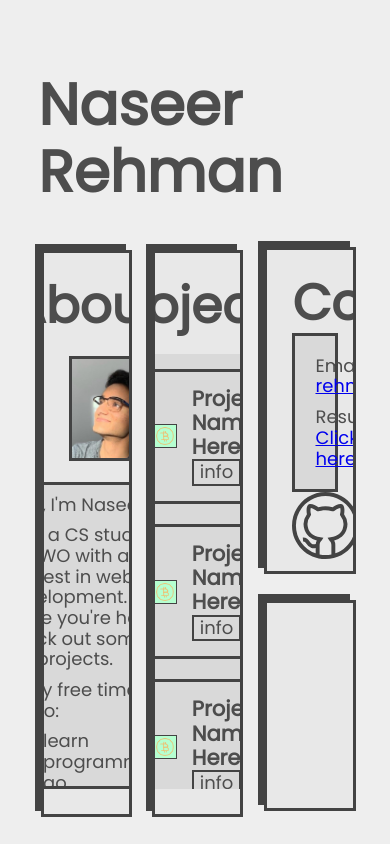
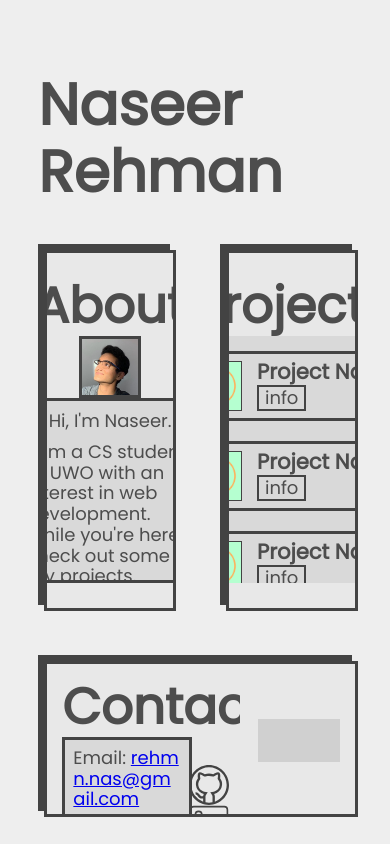
Before and after one commit to naseer-rehman/nacereal.github.io, a React (Create React App) app: page / in a window 390 px wide. Built offline with nearby package versions, Linux system fonts and the light colour scheme.

Commit message:
Added medium size device breakpoint

```diff
--- a/src/components/ContactCard.js
+++ b/src/components/ContactCard.js
@@ -6,6 +6,7 @@ const ContactCard = () => {
   return (
     <div className="ContentCard ContactCard">
       <h2>Contact</h2>
+      <div className="contact-card-content">
         <div className="links-container content-box">
           <p>Email: <a href={`mailto:${email}`}>{email}</a></p>
           <p>Resume: <a href="#">Click here</a></p>
@@ -25,6 +26,7 @@ const ContactCard = () => {
           </a>
         </div>
       </div>
+    </div>
   );
 };
 
--- a/src/components/styles/AboutCard.scss
+++ b/src/components/styles/AboutCard.scss
@@ -3,11 +3,12 @@
 
 .AboutCard {
   @include ContentCard.contentCard;
+  grid-area: about;
   display: inline-flex;
   flex-direction: column;
   align-items: center;
   justify-content: space-between;
-  width: 29.28%;
+  width: 100%;
   height: 100%;
   box-sizing: border-box;
 
--- a/src/components/styles/App.scss
+++ b/src/components/styles/App.scss
@@ -1,4 +1,5 @@
 @use "./colors";
+@use "./breakpoints";
 @use "./ContentCard";
 @use "sass:math";
 
@@ -25,35 +26,59 @@ body {
   }
 
   .cards-container {
-    display: flex;
+    display: grid;
+    grid-template-columns: 1fr 1fr 1fr;
+    grid-template-rows: 1fr;
+    grid-template-areas: "about projects contact";
     width: 80.41%; // Added new
     height: 67.12%; // Added new
     $card-gap: 6.27%;
+    grid-gap: $card-gap;
 
-    > * {
-      margin-left: math.div($card-gap, 2);
-      margin-right: math.div($card-gap, 2);
+    @media screen and (max-width: breakpoints.$contact-move-breakpoint) {
+      grid-template-columns: 1fr 1fr;
+      grid-template-rows: 1fr 1fr 1fr;
+      grid-template-areas:
+        "about projects"
+        "about projects"
+        "contact contact";
+      grid-gap: 50px;
     }
 
-    > *:last-child {
-      margin-right: 0;
-    }
+    // > * {
+    // //   // margin-left: math.div($card-gap, 2);
+    // //   // margin-right: math.div($card-gap, 2);
+    // // }
 
-    > *:first-child {
-      margin-left: 0;
-    }
+    // > *:last-child {
+    //   margin-right: 0;
+    // }
+
+    // > *:first-child {
+    //   margin-left: 0;
+    // }
   }
 
   .stacked-cards-container {
+    grid-area: contact;
     display: inline-flex;
     align-items: center;
     flex-direction: column;
     justify-content: space-between;
-    width: 29.28%;
+    // width: 29.28%;
+    width: 100%;
     height: 100%;
     box-sizing: border-box;
     position: relative;
     left: -0.5 * ContentCard.$offset;
+    overflow: hidden;
     // margin: (-0.5 * ContentCard.$offset) 0 0 (calc((-0.5 * ContentCard.$offset))); // Removed 2vw left/right
+
+    @media screen and (max-width: breakpoints.$contact-move-breakpoint) {
+      @include ContentCard.contentCard;
+      display: flex;
+      flex-direction: row;
+      padding: 0;
+    }
   }
 }
--- a/src/components/styles/ContactCard.scss
+++ b/src/components/styles/ContactCard.scss
@@ -1,17 +1,47 @@
 @use "./ContentCard";
 @use "./colors";
+@use "./breakpoints";
 
 .ContactCard {
   @include ContentCard.contentCard;
   width: 100%;
+  height: 57.59%;
+  position: unset;
   box-sizing: border-box;
-  position: unset;
   display: flex;
   flex-direction: column;
   justify-content: space-between;
-  height: 57.59%;
 
-  > .links-container {
+  @media screen and (max-width: breakpoints.$contact-move-breakpoint) {
+    width: 70%;
+    height: 100%;
+    background: none;
+    border: none;
+    box-shadow: none;
+    margin: 0;
+    padding: 15px;
+  }
+
+  > .contact-card-content {
+    height: 70%;
+    min-height: min-content;
+    display: flex;
+    flex-direction: column;
+    justify-content: space-between;
+
+    @media screen and (max-width: breakpoints.$contact-move-breakpoint) {
+      align-items: center;
+      flex-direction: row;
+      height: max-content;
+    }
+  }
+
+  .links-container {
+    display: inline-block;
+
+    a {
+      line-break: anywhere;
+    }
 
     > *:first-child {
       margin-top: 0;
@@ -21,17 +51,25 @@
       margin-bottom: 0;
     }
 
-    padding: 20px;
+    padding: 5%;
+
+    @media screen and (max-width: breakpoints.$contact-move-breakpoint) {
+      width: 80%;
+    }
   }
 
-  > .horizontal-line-separator {
+  .horizontal-line-separator {
     width: 60%;
     margin: 0 20%;
     height: 3px;
     background: colors.$outline-color;
+
+    @media screen and (max-width: breakpoints.$contact-move-breakpoint) {
+      display: none;
+    }
   }
 
-  > .icon-links-container {
+  .icon-links-container {
     display: flex;
     justify-content: space-evenly;
     align-items: center;
@@ -41,12 +79,42 @@
       width: auto;
       aspect-ratio: 1;
     }
+
+    @media screen and (max-width: breakpoints.$contact-move-breakpoint) {
+      flex-direction: column;
+      width: 20%;
+
+      > a {
+        height: 40px;
+      }
+    }
   }
 }
 
 .DinoCard {
   @include ContentCard.contentCard;
+  display: flex;
+  justify-content: center;
+  align-items: center;
   width: 100%;
   box-sizing: border-box;
   position: unset;
+  height: 34.61%;
+
+  @media screen and (max-width: breakpoints.$contact-move-breakpoint) {
+    width: 40%;
+    height: 100%;
+    background: none;
+    border: none;
+    box-shadow: none;
+    padding: 15px;
+  }
+
+  > canvas {
+    background: rgba(0,0,0,0.1);
+    display: inline-block;
+    width: 100%;
+    height: auto;
+    aspect-ratio: 320 / 168;
+  }
 }
--- a/src/components/styles/ProjectCard.scss
+++ b/src/components/styles/ProjectCard.scss
@@ -4,7 +4,7 @@
 .ProjectCard {
   display: inline-flex;
   width: 100%;
-  padding: 15px;
+  padding: 3%;
   box-sizing: border-box;
   background: colors.$card-bg-color;
   position: relative;
@@ -23,13 +23,15 @@
   h3 {
     margin: 0;
     text-overflow: ellipsis;
+    overflow: hidden;
+    white-space: nowrap;
   }
 
   .project-card-image-container {
     display: flex;
     justify-content: center;
     align-items: center;
-    width: 26.6%;
+    width: 25%;
     height: auto;
     img {
       width: 100%;
--- a/src/components/styles/ProjectsListCard.scss
+++ b/src/components/styles/ProjectsListCard.scss
@@ -2,11 +2,12 @@
 
 .ProjectsListCard {
   @include ContentCard.contentCard;
+  grid-area: projects;
   display: inline-flex;
   align-items: center;
   flex-direction: column;
   justify-content: space-between;
-  width: 29.28%;
+  width: 100%;
   height: 100%;
   box-sizing: border-box;
 
--- /dev/null
+++ b/src/components/styles/_breakpoints.scss
@@ -0,0 +1,7 @@
+$contact-move-breakpoint: 1100px;
+
+// @mixin media() {
+//   @media screen and (max-width: ) {
+
+//   }
+// }
```
Lines whose indentation alone changed are shown as unchanged.
